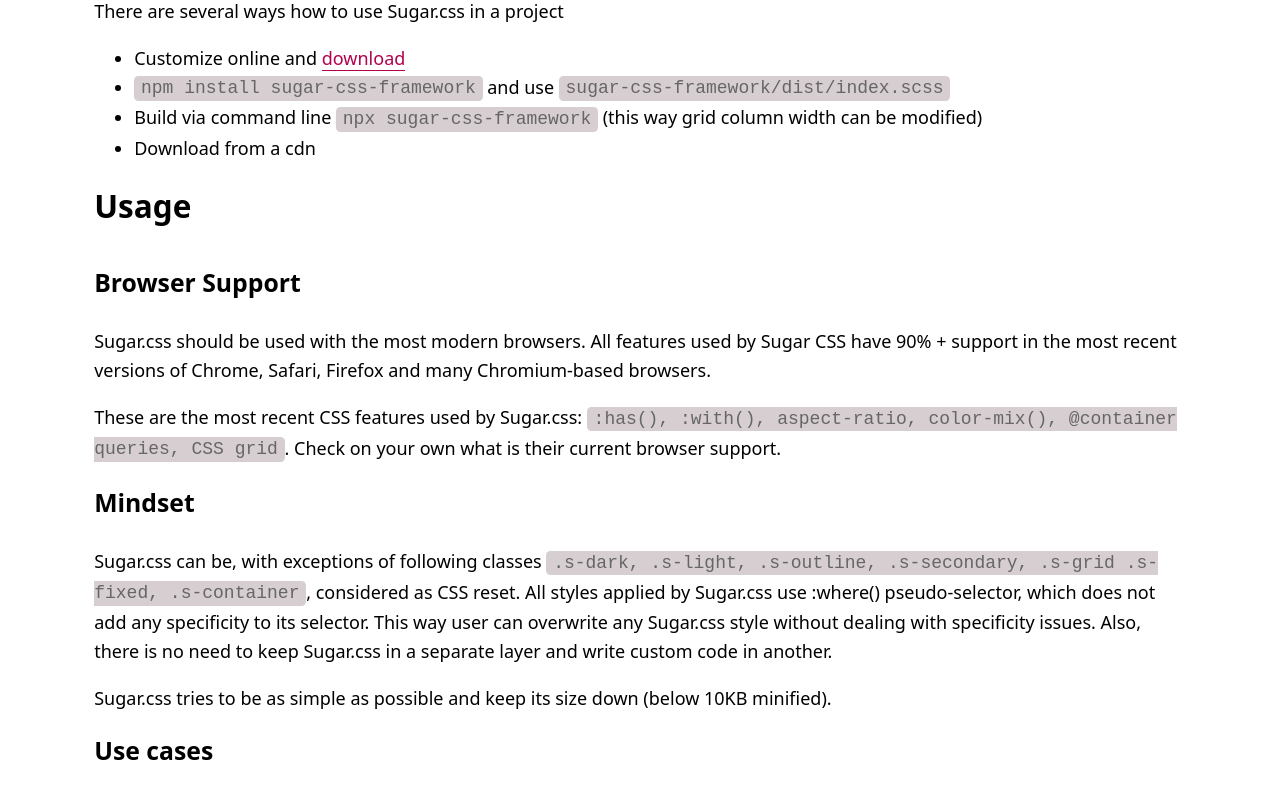
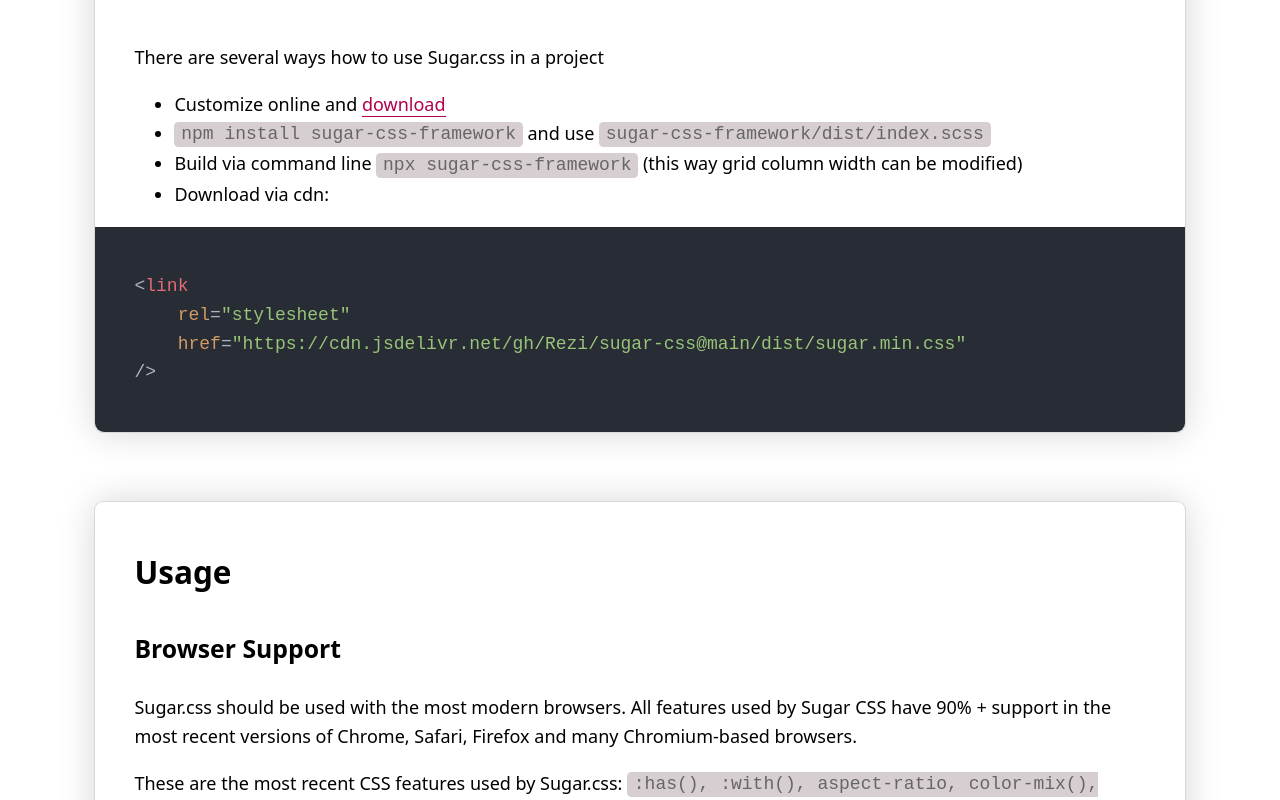
Before and after one commit to Rezi/sugar-css, a SvelteKit app: page /doc in a window 1280 px wide. Shown: the part 300-1100 px from the top of the page. Built offline with nearby package versions, Linux system fonts and the light colour scheme.

Commit message:
cdn added

```diff
--- a/package.json
+++ b/package.json
@@ -1,6 +1,6 @@
 {
 	"name": "sugar-css-framework",
-	"version": "0.0.3",
+	"version": "0.0.4",
 	"description": "Sugar.css minimalistic CSS framework",
 	"scripts": {
 		"dev": "vite dev",
--- a/src/lib/components/CardCode.svelte
+++ b/src/lib/components/CardCode.svelte
@@ -17,6 +17,7 @@
 	export let showExample = true;
 	export let iframe = false;
 	export let examplePosition: PositionType = showExample ? 'bottom' : '';
+	export let simple = false;
 
 	let exampleEl: HTMLElement;
 
@@ -61,6 +62,9 @@
 	}
 </script>
 
+{#if simple}
+	<pre dir="ltr" class="hljs simple">{@html highlightedCode}</pre>
+{:else}
 	<section class="card-code {examplePosition}">
 		{#if language === 'xml' && showExample && examplePosition === 'top'}
 			<div class="example-top" bind:this={exampleEl}>
@@ -81,12 +85,18 @@
 			</div>
 		{/if}
 	</section>
+{/if}
 
 <style type="scss">
 	.hljs {
 		margin: 0 calc(-1 * var(--sugar-spacing-inline)) calc(-1 * var(--sugar-spacing-block));
 		padding: var(--sugar-spacing-block) var(--sugar-spacing-inline);
 		overflow-x: auto;
+	}
+
+	.simple {
+		margin: 0;
+		padding: 1rem;
 	}
 
 	::-webkit-scrollbar {
--- a/src/routes/(app)/+page.svelte
+++ b/src/routes/(app)/+page.svelte
@@ -35,8 +35,8 @@
 		<div>
 			<h3>Lightweight</h3>
 			<p>
-				Whole framework is less than
-				<strong>10KB</strong> g-zipped. Including advanced grid system and custom properties to customize.
+				Whole framework is
+				<strong>8.4kB</strong> g-zipped. Including advanced grid system and custom properties to customize.
 			</p>
 		</div>
 	</div>
--- a/src/routes/(app)/doc/+page.svelte
+++ b/src/routes/(app)/doc/+page.svelte
@@ -1,9 +1,14 @@
 <script>
-	import Downloader from '$lib/components/Downloader.svelte';
+	import CardCode from '$lib/components/CardCode.svelte';
+	const cdn = `<link
+	rel="stylesheet"
+	href="https://cdn.jsdelivr.net/gh/Rezi/sugar-css@main/dist/sugar.min.css"
+/>`;
 </script>
 
 <h1>Getting started</h1>
 
+<article>
 	<h2>Install</h2>
 
 	<p>There are several ways how to use Sugar.css in a project</p>
@@ -15,17 +20,22 @@
 			<code>sugar-css-framework/dist/index.scss</code>
 		</li>
 		<li>
-		Build via command line <code>npx sugar-css-framework</code> (this way grid column width can be modified)
+			Build via command line <code>npx sugar-css-framework</code> (this way grid column width can be
+			modified)
 		</li>
-	<li>Download from a cdn</li>
+		<li>Download via cdn:</li>
 	</ul>
+	<CardCode code={cdn} showExample={false}></CardCode>
+</article>
 
+<article>
 	<h2>Usage</h2>
 
 	<h3>Browser Support</h3>
 	<p>
-	Sugar.css should be used with the most modern browsers. All features used by Sugar CSS have 90% +
-	support in the most recent versions of Chrome, Safari, Firefox and many Chromium-based browsers.
+		Sugar.css should be used with the most modern browsers. All features used by Sugar CSS have 90%
+		+ support in the most recent versions of Chrome, Safari, Firefox and many Chromium-based
+		browsers.
 	</p>
 
 	<p>
@@ -43,7 +53,7 @@
 		without dealing with specificity issues. Also, there is no need to keep Sugar.css in a separate
 		layer and write custom code in another.
 	</p>
-<p>Sugar.css tries to be as simple as possible and keep its size down (below 10KB minified).</p>
+	<p>Sugar.css tries to be as simple as possible and keep its size down (8.4 kB minified).</p>
 
 	<h3>Use cases</h3>
 	<p>Sugar.css is suitable for projects where:</p>
@@ -53,9 +63,10 @@
 		<li>Rules are preferred over exceptions.</li>
 	</ul>
 	<p>
-	Sugar.css can be used as a base even for huge projects. You should then consider not only changing
-	the provided custom properties but also modifying the Sugar.css source code.
+		Sugar.css can be used as a base even for huge projects. You should then consider not only
+		changing the provided custom properties but also modifying the Sugar.css source code.
 	</p>
+</article>
 <!-- <article>
 	<details>
 		<summary role="button">Download CSS</summary>
```
Also changed, not shown: 1 other file (tests, documents, lock files or other folders). Lines whose indentation alone changed are shown as unchanged.
